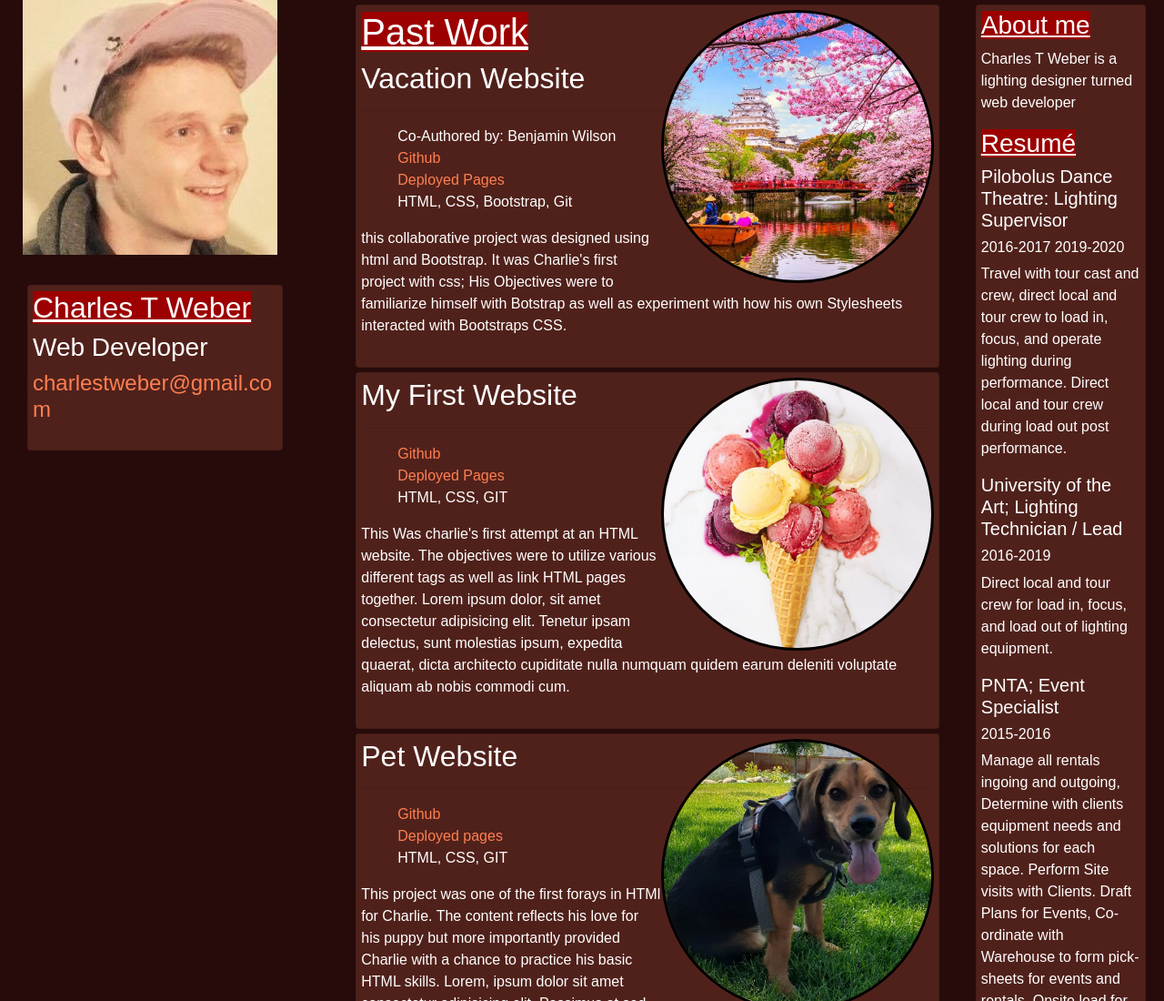
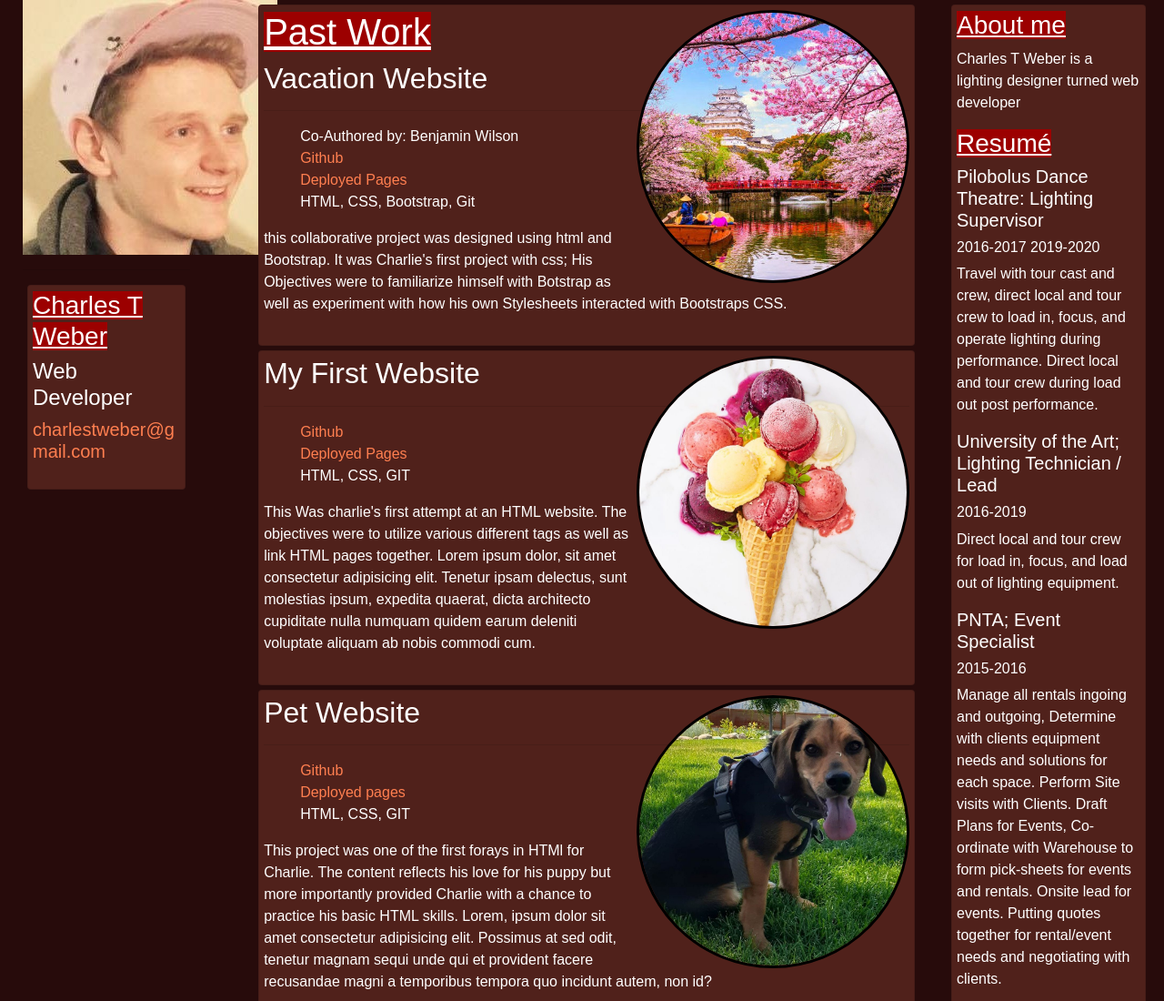
Before and after one commit to CharWeber/portfolio-CV, a plain HTML site: page index.html in a window 1280 px wide. Shown: the top 1100 px of the page at 91% size. Drawn offline with Linux system fonts and the light colour scheme.

Commit message:
adjusts rows and cols to better fit content

```diff
--- a/index.html
+++ b/index.html
@@ -7,20 +7,20 @@
 </head>
 <body>
   <div class="row">
-    <div class="col-3">
+    <div class="col-2">
       <img src="img/Placeholder.jpg" alt="Charlie Weber">
       <hr>
       <div class="card">
         <div class="card-title">
-          <h2><span class="important">Charles T Weber</span></h2>
+          <h3><span class="important">Charles T Weber</span></h3>
           <div class="card-title">
-            <h3>Web Developer</h3>
-            <h4><a href="mailto:Charlestweber@gmail.com">charlestweber@gmail.com</a></h4>
+            <h4>Web Developer</h4>
+            <h5><a href="mailto:Charlestweber@gmail.com">charlestweber@gmail.com</a></h5>
           </div>
         </div>
       </div>
     </div>
-    <div class="col-9">
+    <div class="col-10">
       <div class="container">
         <div class="row">
           <div class="col-9">
```
